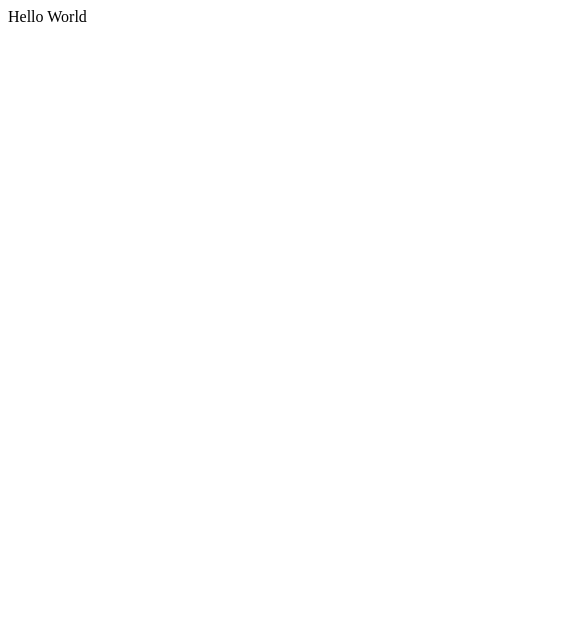
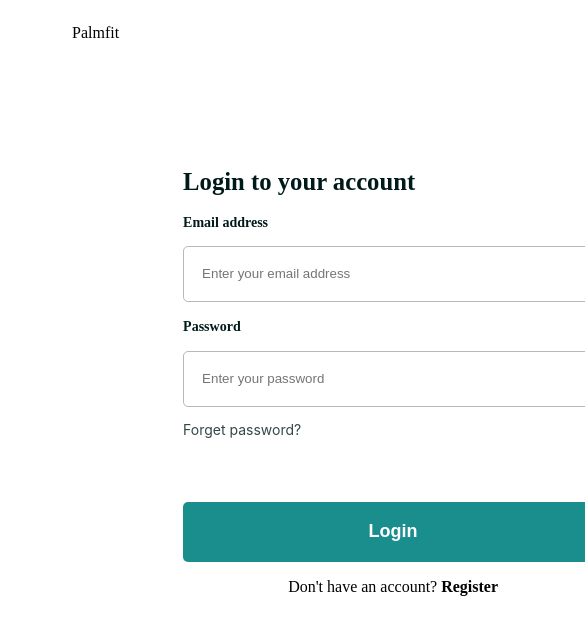
Before and after one commit to decadevs/live-project-sq015-net-palmfit-UI, a React (Create React App) app: page / in a window 390 px wide. Shown: the top 634 px of the page, 585 px wide, since content can reach past the window. Built offline with nearby package versions, Linux system fonts and the light colour scheme.

Commit message:
design login page

```diff
--- a/package.json
+++ b/package.json
@@ -8,7 +8,7 @@
     "@testing-library/user-event": "^13.5.0",
     "react": "^18.2.0",
     "react-dom": "^18.2.0",
-    "react-scripts": "5.0.1",
+    "react-scripts": "^5.0.1",
     "web-vitals": "^2.1.4"
   },
   "scripts": {
--- /dev/null
+++ b/src/App.js
@@ -0,0 +1,12 @@
+import Login from './components/login page/Login';
+import './style/Login.css';
+
+function App() {
+  return (
+    <div className="App">
+      <Login/>
+    </div>
+  );
+}
+
+export default App;
--- a/src/components/App.js
+++ /dev/null
@@ -1,9 +0,0 @@
-import '../styles/App.css';
-
-function App() {
-  return (
-    <div> Hello World</div>
-  );
-}
-
-export default App;
--- /dev/null
+++ b/src/components/login page/Login.jsx
@@ -0,0 +1,41 @@
+import React from 'react'
+import image from "./image/img.svg"
+
+const Login = () => {
+  return (
+    <>
+    <div className='login-container'>
+
+      <div><img className='login-image' src={image} alt="" srcset="" /></div>
+      <p className='h5' >Palmfit</p>
+      <div><h1 className='login-text'>Login to your account</h1>
+      <div className='form-container'>
+      <form action="">
+        <div>
+        <label className='Email' htmlFor="Email address">Email address</label>
+        </div>
+        <div>
+        <input className="email-input" placeholder='Enter your email address' type="text" name="" id="" />
+        </div>
+        <div>
+        <label className='Email' htmlFor="Email address">Password</label>
+        </div>
+        <div>
+        <input className="password-input" placeholder='Enter your password' type="text" name="" id="" />
+        <p className='forget-password'>Forget password?</p>
+        </div>
+      </form>
+      <div>
+        <button className='login-button'>Login</button>
+        <p>Don't have an account? <b><a className='link' href="register" >Register</a></b></p>
+      </div>
+    </div>
+      </div>
+
+    </div>
+
+    </>
+  )
+}
+
+export default Login
--- a/src/index.js
+++ b/src/index.js
@@ -1,6 +1,7 @@
 import React from 'react';
 import ReactDOM from 'react-dom/client';
-import App from './components/App';
+import './index.css';
+import App from './App';
 
 
 const root = ReactDOM.createRoot(document.getElementById('root'));
--- /dev/null
+++ b/src/style/Login.css
@@ -0,0 +1,160 @@
+
+/* Responsive styles */
+
+@media (max-width: 768px) {
+  .login-text {
+    font-size: 20px;
+    margin-top: 1rem;
+  }
+
+  .form-group {
+    margin-bottom: 0.5rem;
+  }
+
+  .login-button {
+    font-size: 16px;
+    height: 50px;
+  }
+}
+
+@media (max-width: 750px) {
+
+  .login-container {
+    flex-direction: column;
+    gap: 2rem;
+  }
+
+  .login-image {
+    max-width: 80%;
+    margin-bottom: 1rem;
+  }
+
+  .login-text {
+    font-size: 18px;
+    margin-top: 1rem;
+  }
+
+  .email-input,
+  .password-input {
+    max-width: 100%;
+    width: 100%;
+  }
+}
+
+.login-image{
+  width: 720;
+  height: 900;
+  flex-shrink: 0;
+}
+
+.text-center {
+padding-left: 2.5rem;
+padding-right: 2.5rem;
+}
+
+.container-fluid{
+display: flex;
+}
+
+.login-text{
+  color: var(--dark, #001A1A);
+font-family: "Nunito Sans";
+font-size: 24.701px;
+font-style: normal;
+font-weight: 600;
+line-height: normal;
+display: flex;
+flex-direction: column;
+margin-top: 10rem;
+
+}
+
+.Email{
+  color: var(--dark, #001A1A);
+font-family: "Nunito Sans";
+font-size: 14px;
+font-style: normal;
+font-weight: 600;
+line-height: normal;
+}
+.email-input{
+  margin-top: 15px;
+  margin-bottom: 15px;
+  width: 398px;
+  height: 52px;
+  flex-shrink: 0;
+  border-radius: 5px;
+  border: 1px solid var(--grey, #B3BABA);
+  background: #FFF;
+  padding-left: 18px;
+}
+.login-container{
+  display: flex;
+  flex-direction: row;
+  gap: 4rem ;
+}
+.form-container{
+  display: flex;
+  flex-direction: column;
+}
+.password-input{
+  margin-top: 1rem;
+  width: 398px;
+  height: 52px;
+  flex-shrink: 0;
+  border-radius: 5px;
+  border: 1px solid var(--grey, #B3BABA);
+  background: #FFF;
+  padding-left: 18px;
+  margin-bottom: 0;
+}
+.forget-password{
+  color: var(--dark-02, #334848);
+  font-family: Inter;
+  font-size: 14px;
+  font-style: normal;
+  font-weight: 400;
+  line-height: normal;
+  margin-bottom: 4rem;
+  cursor: pointer;
+  text-align: left;
+}
+.login-button{
+  border-radius: 5px;
+  background: var(--teal, #1A8D8D);
+  width: 100%s;
+  width: 420px;
+  height: 60px;
+  flex-shrink: 0;
+  color: white;
+  font-size: 18px;
+  border-style: none;
+  text-align: center;
+  font-weight: 700;
+  cursor: pointer;
+  text-decoration: none;
+}
+.link{
+  text-decoration: none;
+  font-weight: 600;
+  color: black;
+}
+button:hover{
+  background-color: #037070;
+  color: rgb(101, 230, 101);
+}
+p{
+  text-align: center;
+  text-decoration: none;
+}
+h5{
+
+ font-size: 14px;
+ margin-top: 2rem;
+ color: var(--dark, #001A1A);
+ font-family: Nunito Sans;
+ font-size: 18.526px;
+ font-style: normal;
+ font-weight: 400;
+ line-height: normal
+}
--- a/src/styles/App.css
+++ /dev/null
@@ -1,40 +0,0 @@
-.App {
-  text-align: center;
-  color: red;
-}
-
-.App-logo {
-  height: 40vmin;
-  pointer-events: none;
-}
-
-@media (prefers-reduced-motion: no-preference) {
-  .App-logo {
-    animation: App-logo-spin infinite 20s linear;
-  }
-}
-
-.App-header {
-  background-color: #282c34;
-  min-height: 100vh;
-  display: flex;
-  flex-direction: column;
-  align-items: center;
-  justify-content: center;
-  font-size: calc(10px + 2vmin);
-  color: white;
-}
-
-.App-link {
-  color: #61dafb;
-}
-
-@keyframes App-logo-spin {
-  from {
-    transform: rotate(0deg);
-  }
-
-  to {
-    transform: rotate(360deg);
-  }
-}
```
Also changed, not shown: src/components/login page/image/img.svg (added), src/index.css (added), 1 other file (tests, documents, lock files or other folders).
